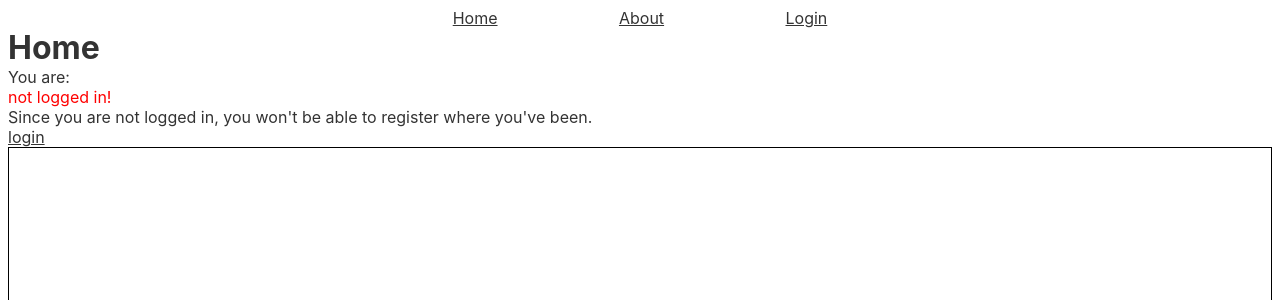
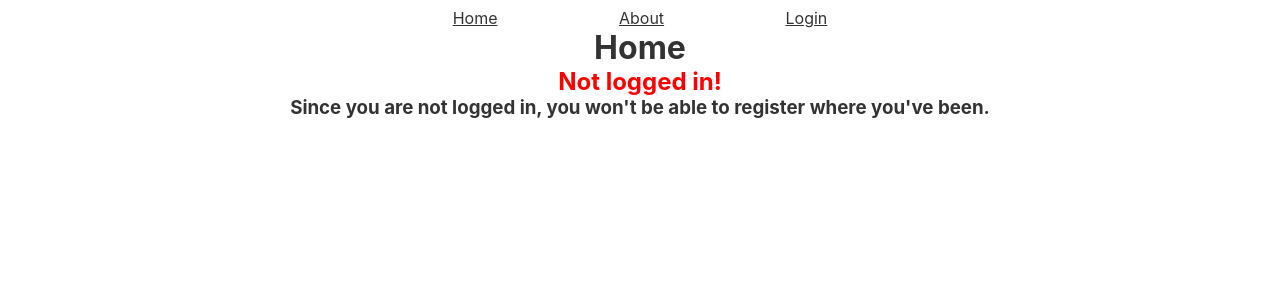
Before and after one commit to leomet07/kinesis, a Svelte app in the folder client/: page / in a window 1280 px wide. Shown: the top 300 px of the page. Built offline with nearby package versions, Linux system fonts and the light colour scheme.

Commit message:
Render updates

```diff
--- a/client/src/App.svelte
+++ b/client/src/App.svelte
@@ -4,7 +4,7 @@
 	import Home from "./routes/Home.svelte";
 	import About from "./routes/About.svelte";
 	import Login from "./routes/Login.svelte";
-	import { validauthtoken, circles_data, uid } from "./store";
+	import { validauthtoken, circles_data, uid, owned_point } from "./store";
 	import { onMount } from "svelte";
 	export let url = "";
 
@@ -12,6 +12,8 @@
 		localStorage.setItem("auth-token", "");
 		$validauthtoken = "";
 		$circles_data = [];
+		$uid = "";
+		$owned_point = {};
 	}
 	onMount(async () => {
 		const auth_token = localStorage.getItem("auth-token");
--- a/client/src/routes/About.svelte
+++ b/client/src/routes/About.svelte
@@ -1 +1,10 @@
 <h1>About</h1>
+<p>
+	Kinesis is a novel method of managing contact tracing. I, written for <a href="https://stuyhacks-xi.devpost.com/"><code>StuyHacks XI</code></a>nstead of guessing
+	where people are based on involuntary geolocation and wireless
+	finWe do not  our system achieves precision by tying ; everyone is transparently offeredyste service and certainty of contact tracoupled with theed with the	to our contact tracing indices. Rather than force people into being silently
+such as e-mail notifcatications to potentially sexposed indivudiduals.	tracked, we offer them the service and certainty of contact tracing combined
+	with the convenience of seating arrangements made in advalidate_component.
+	We use industry standard software libraries to provide consistent and
+	reliable service,
+</p>
--- a/client/src/routes/Home.svelte
+++ b/client/src/routes/Home.svelte
@@ -1,16 +1,20 @@
 <script>
-	import { validauthtoken, circles_data, uid } from "../store";
+	import { validauthtoken, circles_data, uid, owned_point } from "../store";
 	import { onMount } from "svelte";
 	import { Link } from "svelte-routing";
 
 	let current_circle_index = 0;
-	let owned_point = {};
+	// let owned_point = {};
 
 	onMount(async () => {
 		validauthtoken.subscribe(async (v) => {
+			let canvas = document.querySelector("#map");
 			if (v) {
 				await get_current_occupication();
+				canvas.style.display = "block";
 				init_canvas();
+			} else {
+				canvas.style.display = "none";
 			}
 		});
 	});
@@ -29,12 +33,12 @@
 		console.log(rjson);
 		if (rjson.points?.length > 0) {
 			console.log("Has a registered point");
-			owned_point = rjson.points[0];
+			$owned_point = rjson.points[0];
 		}
 	}
 
 	async function init_canvas() {
-		let canvas = document.querySelector("#bigimg");
+		let canvas = document.querySelector("#map");
 		if (!canvas) {
 			return;
 		}
@@ -156,7 +160,7 @@
 			const newpoint = rjson.updated;
 			$circles_data[current_circle_index] = newpoint;
 			$circles_data = $circles_data;
-			owned_point = newpoint;
+			$owned_point = newpoint;
 		}
 		close_modal();
 	}
@@ -178,13 +182,13 @@
 			$circles_data = $circles_data;
 			console.log(rjson.stay);
 		}
-		owned_point = {};
+		$owned_point = {};
 		close_modal();
 	}
 
 	async function leaveCurrent() {
 		current_circle_index = $circles_data.findIndex(
-			(v) => v._id == owned_point._id
+			(v) => v._id == $owned_point._id
 		);
 
 		await unoccupy();
@@ -201,45 +205,55 @@
 	}
 </script>
 
-<main>
-	<h1>Home</h1>
+<main id="home">
+	<h1 class="title">Home</h1>
 	{#if $validauthtoken}
-		<div class="block">
-			You are: <p style="color:green">logged in!</p>
+		<div>
+			<h2 class="block">
+				<span style="color:green">Logged in!</span>
+			</h2>
+			{#if Object.keys($owned_point).length !== 0}
+				<div>
+					<h2>You are occupying a seat!</h2>
+					<h2>
+						Occupied since: {new Date(
+							$owned_point.occupied_since
+						).toLocaleString()}
+					</h2>
+					<button id="leave_current" on:click={leaveCurrent}
+						>Leave current point</button
+					>
+				</div>
+			{/if}
 		</div>
 	{:else}
-		<div class="block">
-			You are: <p style="color:red">not logged in!</p>
-		</div>
-		<p>
+		<h2 class="block">
+			<span style="color:red">Not logged in!</span>
+		</h2>
+		<h3>
 			Since you are not logged in, you won't be able to register where
 			you've been.
-		</p>
-		<Link to="/login">login</Link>
+		</h3>
 	{/if}
 
-	{#if Object.keys(owned_point).length !== 0}
-		<div>
-			<h2>Your occupied point: {owned_point._id}</h2>
-			<h2>
-				Occupied since: {new Date(
-					owned_point.occupied_since
-				).toUTCString()}
-			</h2>
-			<button on:click={leaveCurrent}>Leave current point</button>
-		</div>
-	{/if}
-
-	<canvas id="bigimg" width="2000px" height="1000px" />
+	<canvas id="map" width="2000px" height="1000px" />
 	<div id="modal">
 		<div class="modal-content">
 			{#if $circles_data}
 				{#if $circles_data[current_circle_index]?.current_occupied_user_id}
 					<p>Occupied</p>
-					<button on:click={unoccupy}>Leave</button>
+					{#if $circles_data[current_circle_index]?._id == $owned_point._id || Object.keys($owned_point).length == 0}
+						<button class="small_button" on:click={unoccupy}
+							>Leave</button
+						>
+					{/if}
 				{:else}
 					<p>Open</p>
-					<button on:click={occupy}>Occupy</button>
+					{#if $circles_data[current_circle_index]?._id == $owned_point._id || Object.keys($owned_point).length == 0}
+						<button class="small_button" on:click={occupy}
+							>Occupy</button
+						>
+					{/if}
 				{/if}
 			{/if}
 		</div>
@@ -247,7 +261,10 @@
 </main>
 
 <style>
-	#bigimg {
+	#home {
+		text-align: center;
+	}
+	#map {
 		margin: none;
 		border: 1px solid black;
 		width: 100%;
@@ -272,4 +289,22 @@
 		word-break: break-all;
 		white-space: normal;
 	}
+
+	#leave_current {
+		font-size: 16px;
+		padding: 5px;
+		border: 1px solid black;
+		border-radius: 5px;
+		margin-top: 5px;
+		margin-bottom: 5px;
+		background-color: rgb(255, 228, 228);
+	}
+
+	#modal .small_button {
+		font-size: 14px;
+		padding: 5px;
+		border: 1px solid black;
+		border-radius: 5px;
+		background-color: white;
+	}
 </style>
--- a/client/src/store.js
+++ b/client/src/store.js
@@ -3,3 +3,4 @@ import { writable } from "svelte/store";
 export const validauthtoken = writable("");
 export const uid = writable("");
 export const circles_data = writable([]);
+export const owned_point = writable({});
```
